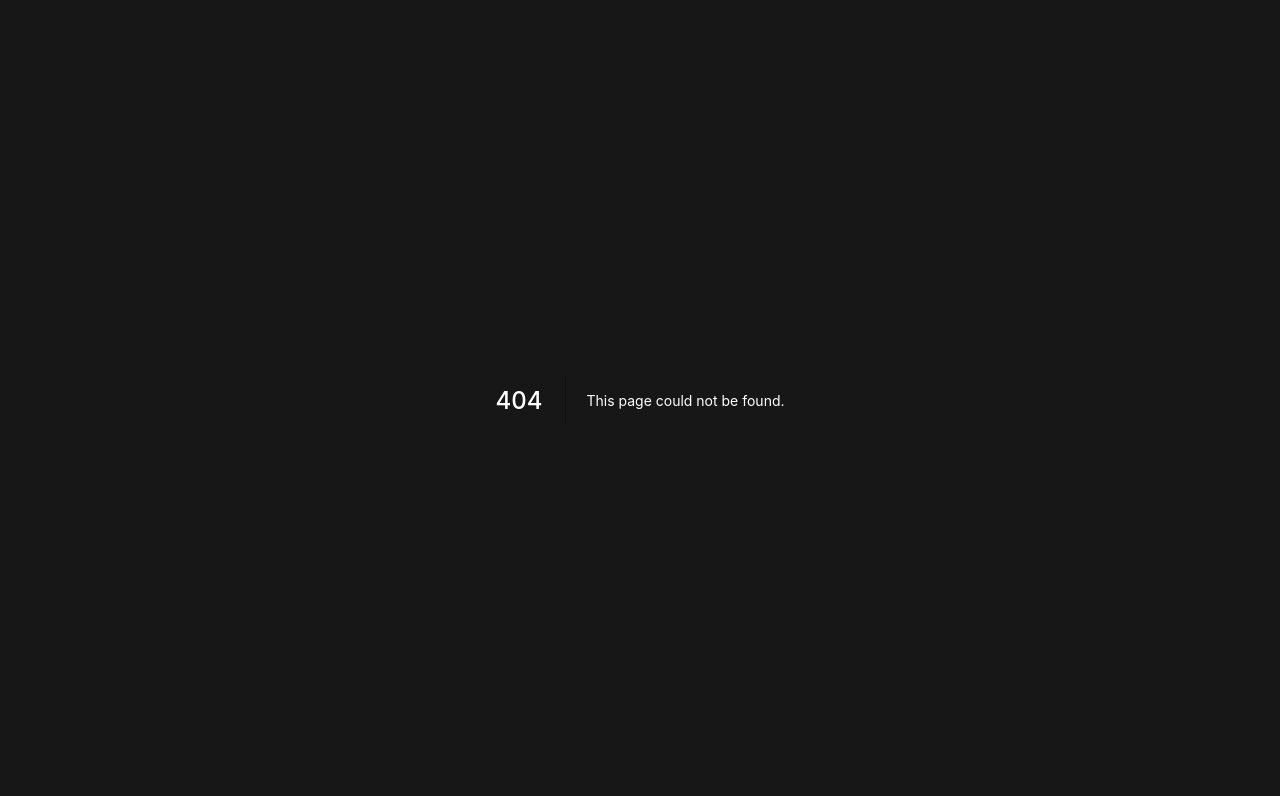
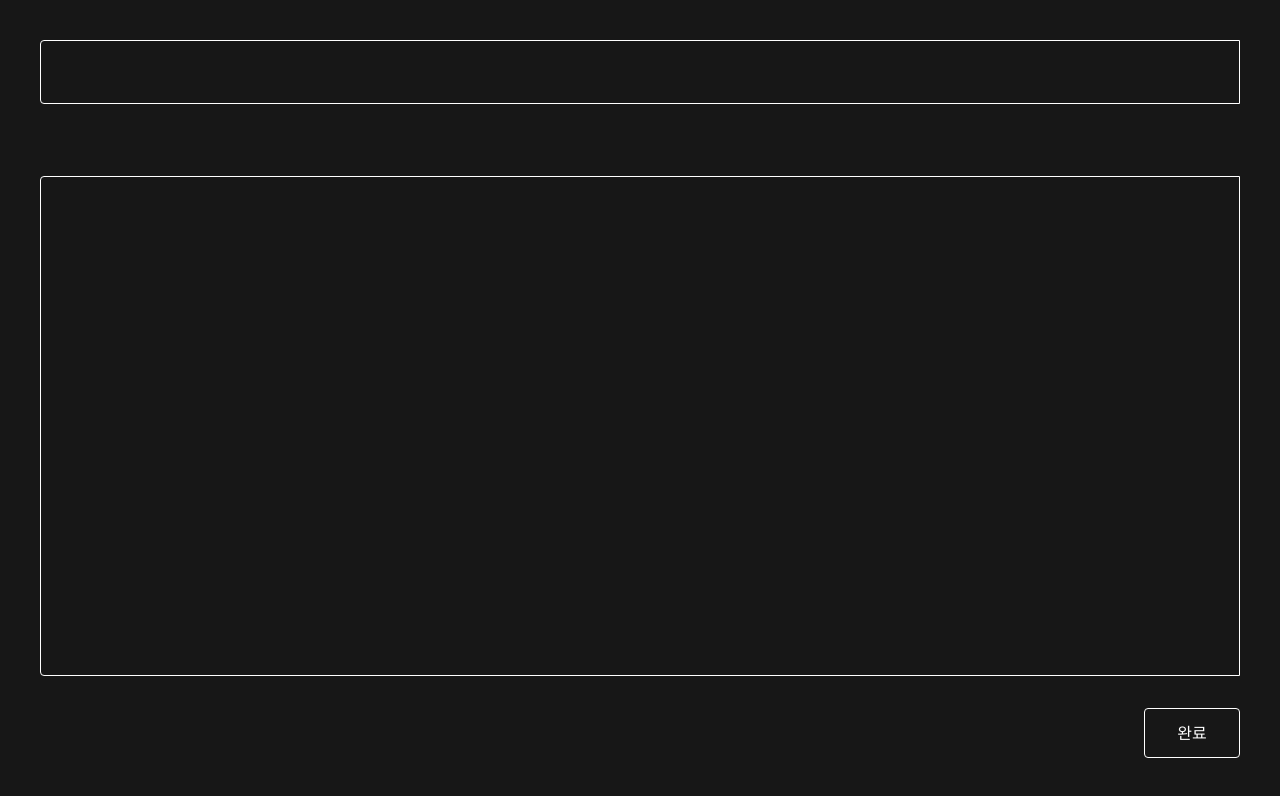
Before and after one commit to calmhlynn/NFP_Frontend, a Next.js app: page /post in a window 1280 px wide. Before the commit this address had no page. Shown: the top 796 px of the page. Built offline with nearby package versions, Linux system fonts and the light colour scheme.

Commit message:
블로그 작성 페이지. 수정 필요

```diff
--- /dev/null
+++ b/pages/post.tsx
@@ -0,0 +1,53 @@
+import {useRef, useState} from "react";
+
+interface Post{
+	author: string;
+	title?: string;
+	body?: string;
+	type: "html" | "md"
+}
+
+
+export default function Post() {
+
+
+	const [post, setPost] = useState<Post>({
+		author: "admin",
+		title: "",
+		body: "",
+		type: "html",
+	})
+
+	const titleRef = useRef<HTMLTextAreaElement>(null);
+	const bodyRef = useRef<HTMLTextAreaElement>(null);
+
+	const onClick = () => {
+		console.log(titleRef.current?.value);
+		console.log(bodyRef.current?.value);
+		const posting = {
+			title: titleRef.current?.value,
+			body: bodyRef.current?.value
+		}
+		setPost((prev) => ({...prev,
+			title: titleRef.current?.value,
+			body: bodyRef.current?.value}
+		))
+		console.log(post)
+	}
+
+	return (
+		<div className="flex flex-col px-10">
+			<textarea
+				className="flex text-xl md:text-4xl py-4 md:py-2.5 px-5 md:px-20 mt-10 md:my-10 h-16 w-full rounded-l resize-none outline-none bg-neutral-900 border-white border"
+				ref={titleRef}
+			/>
+			<textarea
+				className="w-full py-3 px-3 h-96 md:h-[500px] rounded-l my-8 break-words resize-none bg-neutral-900 border-white border"
+				ref={bodyRef}
+			/>
+			<div className="flex justify-end">
+				<button className="w-24 border-white border rounded text-center px-6 py-3" onClick={onClick}>완료</button>
+			</div>
+		</div>
+	);
+}
```
